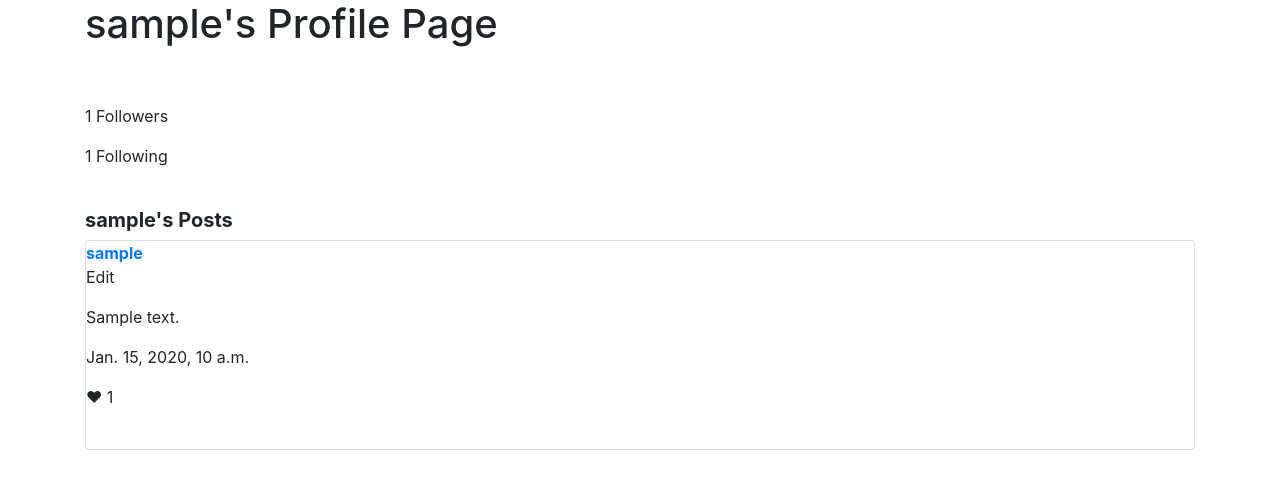
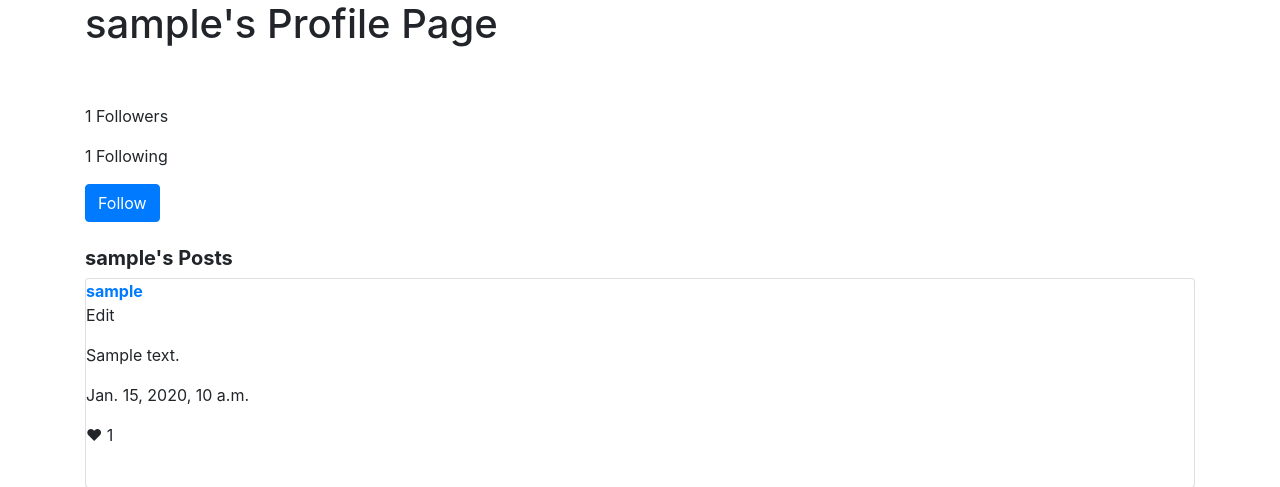
Before and after one commit to eduardoluis11/network, a Django app: a page that uses network/templates/network/profile.html in a window 1280 px wide. Shown: the part 56-543 px from the top of the page. Run offline with Django 3.2, Linux system fonts and the light colour scheme; tables that the repository leaves empty hold one stand-in row (values such as "Sample post"); some libraries are stand-ins or nearby versions.

Commit message:
Updated the Profile Page Algorithm

```diff
--- a/network/templates/network/profile.html
+++ b/network/templates/network/profile.html
@@ -20,6 +20,11 @@
         user is following -->
         <p>{{number_of_followers}} Followers</p>
         <p>{{number_of_people_that_user_follows}} Following</p>
+
+        <!-- "Follow" button. It's better to assign it an ID rather than a class, since I will only show this button
+        in the profile page. -->
+        <button id="follow_or_unfollow" class="btn btn-primary">Follow</button>
+        <br>
         <br>
 
         <!-- This displays all the posts from the user in reverse chronological order. I’ll put a title that says
```
